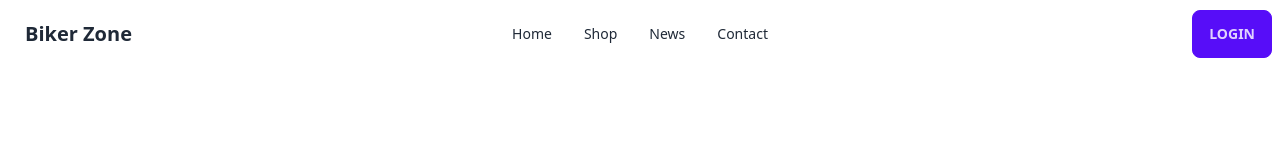
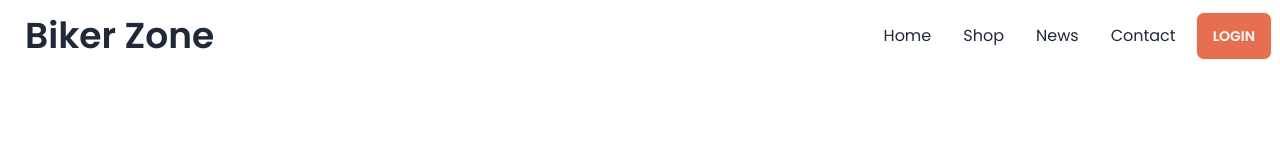
Before and after one commit to sifat7252/biker-zone-practice, a plain HTML site: page index.html in a window 1280 px wide. Drawn offline with nearby package versions, Linux system fonts and the light colour scheme.

Commit message:
added navbar resposive

```diff
--- a/index.html
+++ b/index.html
@@ -24,12 +24,31 @@
       href="https://fonts.googleapis.com/css2?family=Poppins:wght@400;500;600;700;800&display=swap"
       rel="stylesheet"
     />
+    <!-- tailwind custom styles  -->
+    <script>
+        tailwind.config = {
+          theme: {
+            extend: {
+              colors: {
+                clifford: '#da373d',
+                "bike-primary": '#E76F51',
+              }
+            }
+          }
+        }
+      </script>
+    <!-- custom styles -->
+    <style>
+        .font-poppins{
+            font-family: "poppins", sans-serif;
+        }
+    </style>
   </head>
-  <body>
-    <header>
+  <body class="font-poppins">
+    <header class="md:container md:mx-auto">
       <nav>
         <div class="navbar bg-base-100">
-          <div class="navbar-start">
+          <div class="flex-1">
             <div class="dropdown">
               <label tabindex="0" class="btn btn-ghost lg:hidden">
                 <svg
@@ -49,7 +68,7 @@
               </label>
               <ul
                 tabindex="0"
-                class="menu menu-sm dropdown-content mt-3 z-[1] p-2 shadow bg-base-100 rounded-box w-52"
+                class="menu menu-sm dropdown-content mt-3 z-[1] p-2 text-base shadow bg-base-100 rounded-box w-52"
               >
                 <li><a>Home</a></li>
                 <li><a>Shop</a></li>
@@ -57,23 +76,25 @@
                 <li><a>Contact</a></li>
               </ul>
             </div>
-            <a class="btn btn-ghost normal-case text-xl">Biker Zone</a>
+            <a class="btn btn-ghost normal-case text-4xl">Biker Zone</a>
           </div>
           <div class="navbar-center hidden lg:flex">
-            <ul class="menu menu-horizontal px-1">
+            <ul class="menu menu-horizontal text-base px-1">
                 <li><a>Home</a></li>
                 <li><a>Shop</a></li>
                 <li><a>News</a></li>
                 <li><a>Contact</a></li>
             </ul>
           </div>
-          <div class="navbar-end">
-            <a class="btn btn-primary">LogIn</a>
+          <div class="">
+            <a class="btn bg-bike-primary text-white">LogIn</a>
           </div>
         </div>
       </nav>
     </header>
-    <main></main>
+    <main class="md:container md:mx-auto">
+
+    </main>
     <footer></footer>
   </body>
 </html>
```
